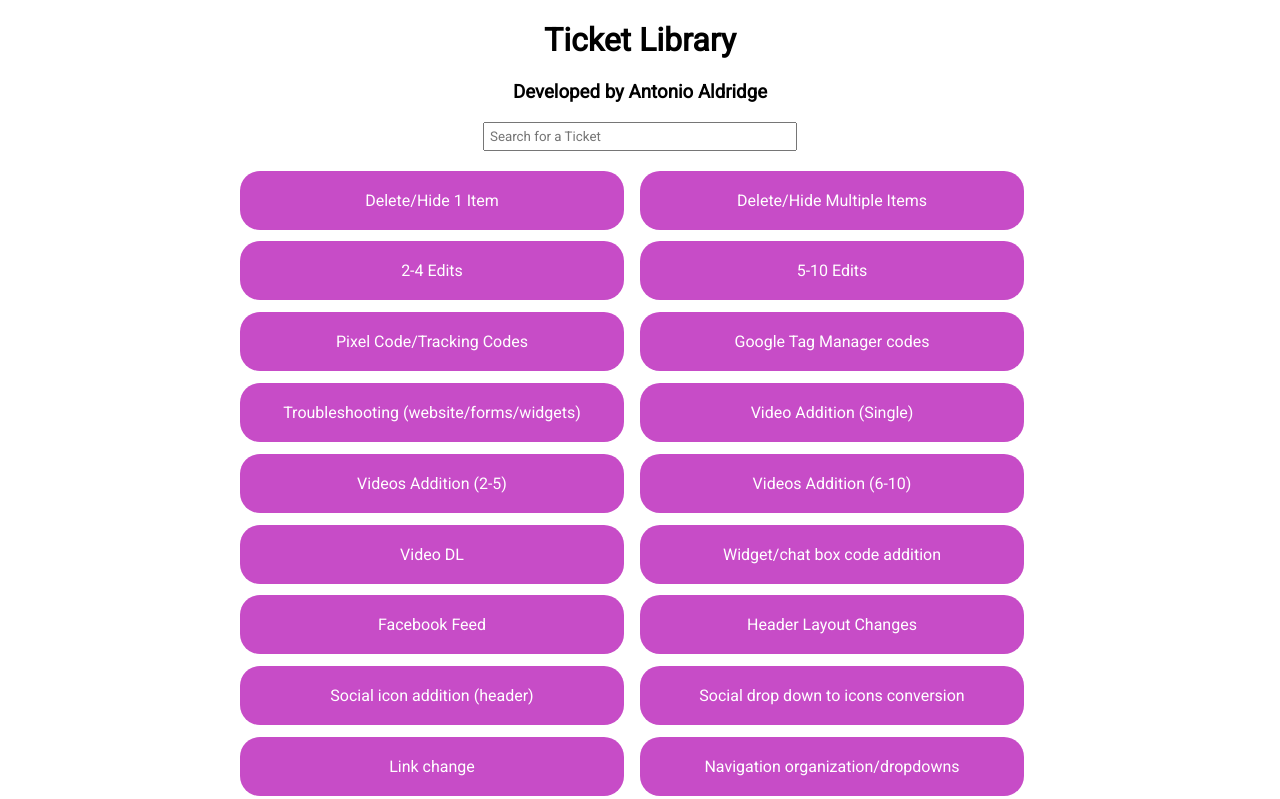
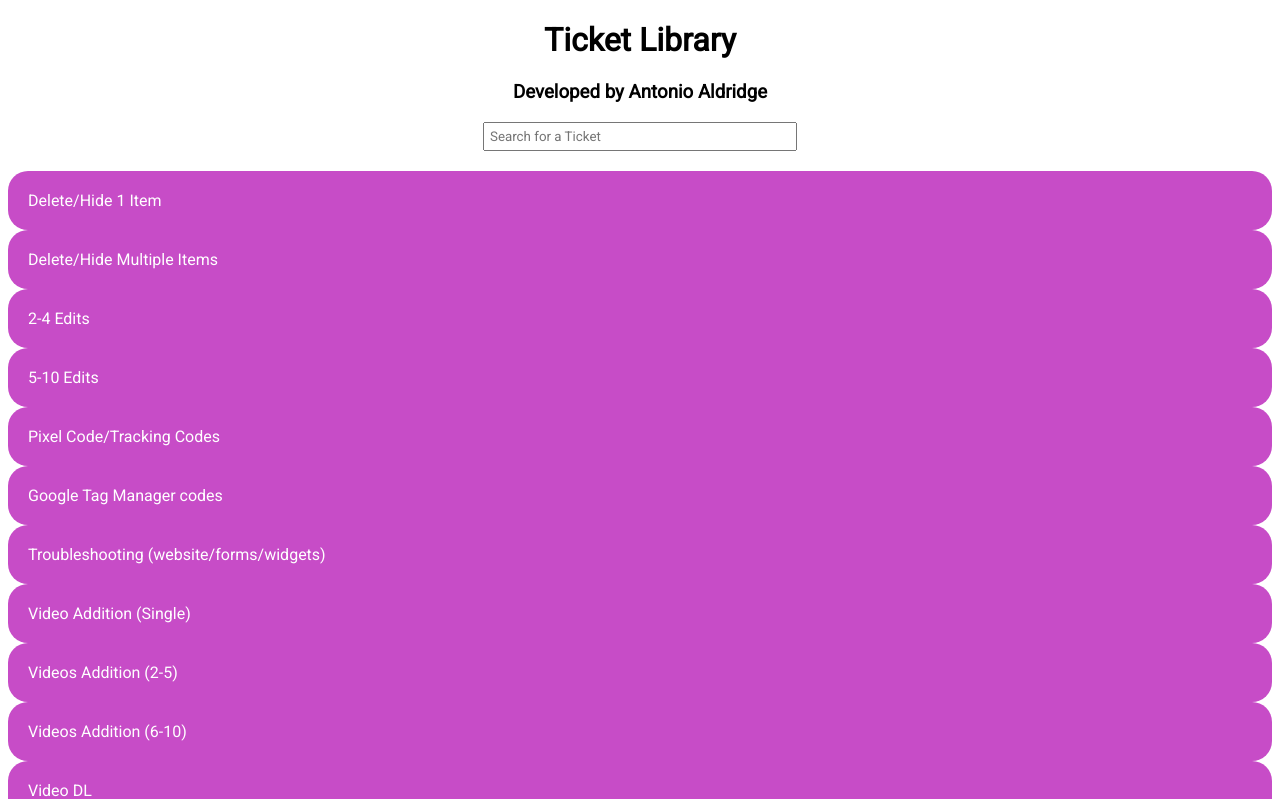
Before and after one commit to AldridgeDev/Ticket-Library-Current, a React (Create React App) app in the folder ticket-library-updated/: page / in a window 1280 px wide. Shown: the top 799 px of the page. Built offline with nearby package versions, Linux system fonts and the light colour scheme; the HTML template or start-up script is replaced by a standard one.

Commit message:
Changed some of the filtering results

```diff
--- a/ticket-library-updated/src/components/TicketResults.js
+++ b/ticket-library-updated/src/components/TicketResults.js
@@ -10,7 +10,7 @@ export default class TicketResults extends Component {
 
     render() {
         return (
-            <div className='component-emoji-results'>
+            <div className='component-ticket-results'>
                 {this.props.ticketData.map(ticketData => (
                     <TicketResultRow
                         key={ticketData.ticketName}
```
Also changed, not shown: 2 other files (tests, documents, lock files or other folders).
